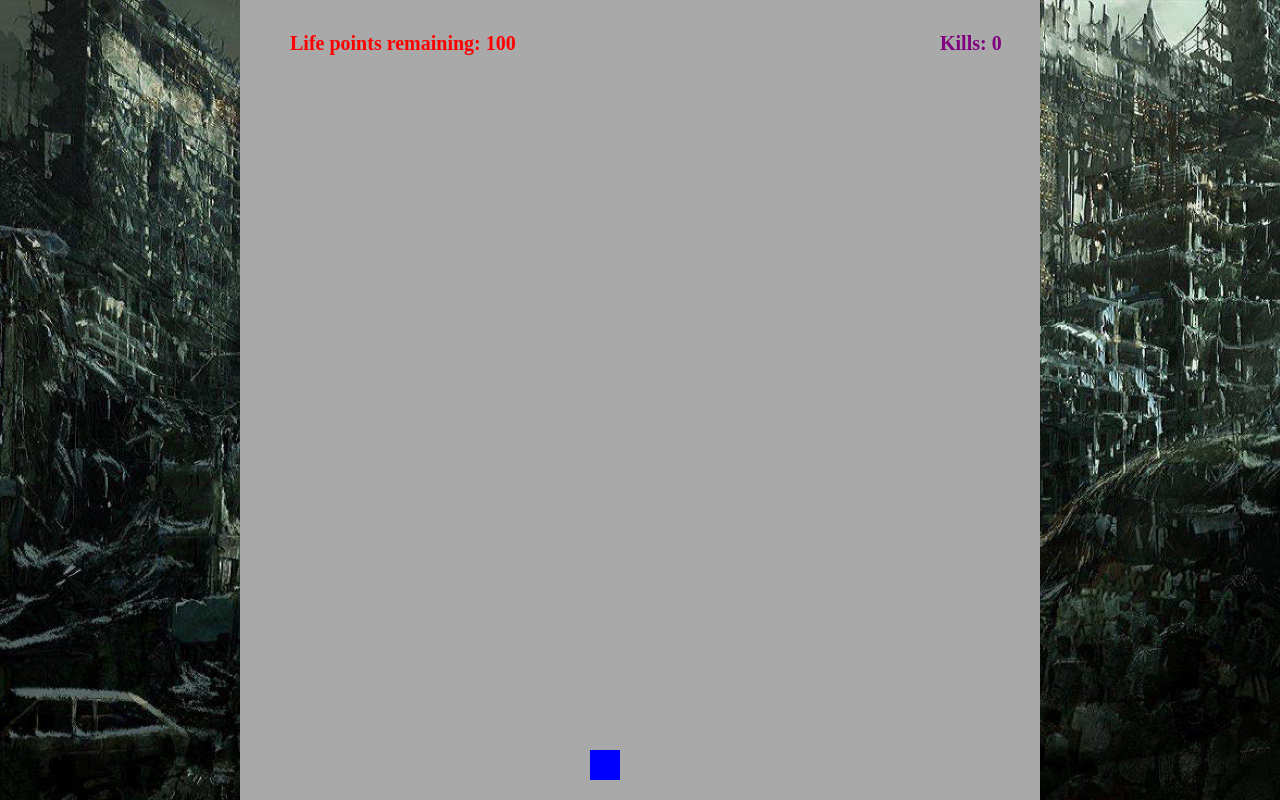
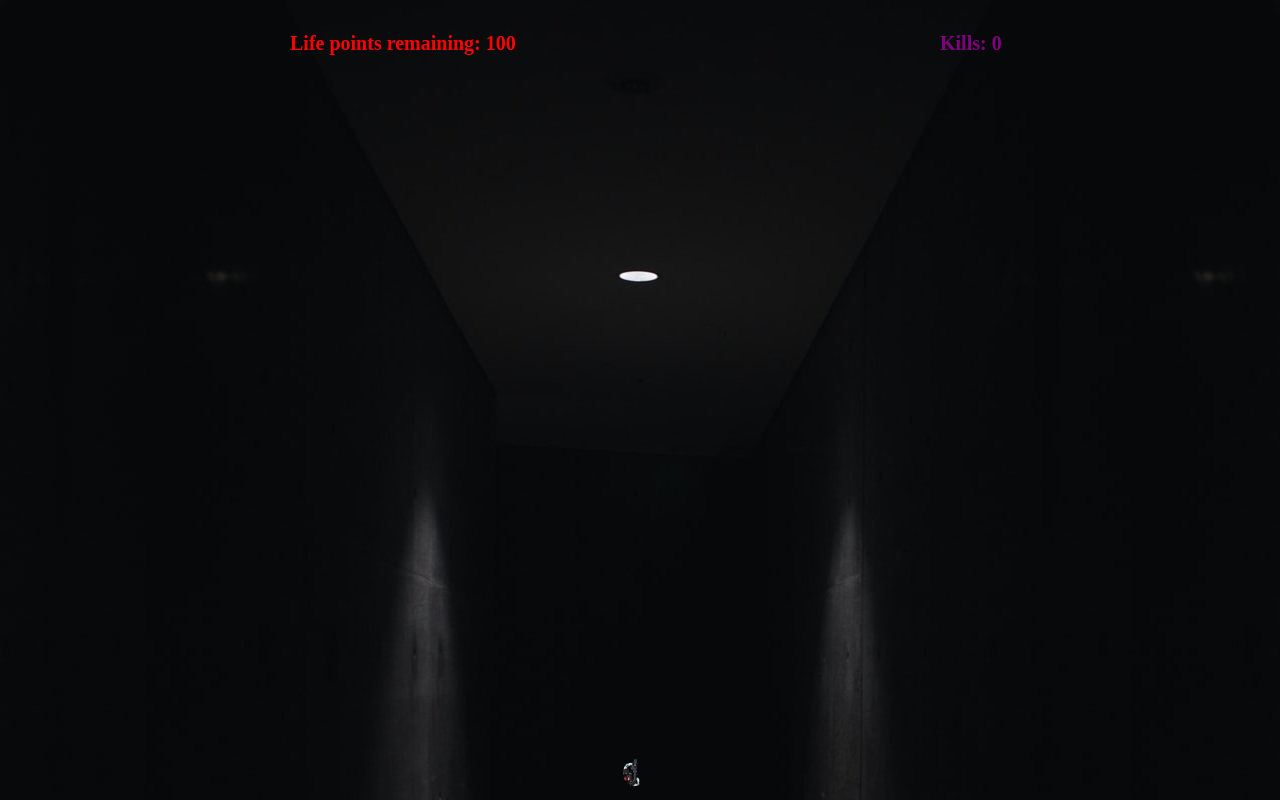
Before and after one commit to UmarBer/Module-1-game-project, a plain HTML site: page index.html in a window 1280 px wide. Both pictures are taken after a click on the button "Start Game". Drawn offline with Linux system fonts and the light colour scheme.

Commit message:
Player and enemies clamped, working on player animation

```diff
--- a/JS/game.js
+++ b/JS/game.js
@@ -18,10 +18,17 @@ class Game {
     this.zombies = [];
     this.bullets = [];
     this.keysPressed = [];
-
+    this.music();
     this.displayScreen('playing');
 
     this.loop();
+  }
+
+  music() {
+    const backgroundMusic = new Audio(
+      '/Music/Storm(loop) - dark - heavy - lurking.wav'
+    );
+    backgroundMusic.play();
   }
 
   displayScreen(name) {
@@ -59,11 +66,6 @@ class Game {
           this.bulletFire();
           break;
       }
-      if (this.player.x + this.player.width >= this.canvas.width - 1)
-        this.player.x -= 10;
-      else if (this.player.x <= 5) this.player.x += 10;
-      else if (this.player.y + this.player.height >= this.canvas.height)
-        this.player.y -= 10;
     });
   }
 
@@ -73,7 +75,7 @@ class Game {
   }
 
   createZombies() {
-    const zombieSpeed = Math.random();
+    const zombieSpeed = Math.random() + 0.3;
     let zombieY = Math.random() * 50;
     let zombieX = Math.random() * this.canvas.width - 50;
     const zombie = new Zombie(this, zombieX, zombieY, zombieSpeed);
@@ -85,13 +87,13 @@ class Game {
     console.log(this.zombies.length);
   }
   createZombies2() {
-    const zombieSpeed = Math.random() + 0.3;
+    const zombieSpeed = Math.random() + 2.7;
     let zombieY = Math.random() * 50;
     let zombieX = Math.random() * this.canvas.width - 50;
     const zombie = new Zombie(this, zombieX, zombieY, zombieSpeed);
     if (zombieX + 30 >= this.canvas.width - 1) zombieX -= 30;
     else if (zombieX <= 5) zombieX += 30;
-    if (this.zombies.length <= 9) {
+    if (this.zombies.length <= 19) {
       this.zombies.push(zombie);
     }
     console.log(this.zombies.length);
@@ -141,7 +143,7 @@ class Game {
       }
     }
     if (this.life <= 0) this.lose();
-    //if ((this.kills = 10)) this.level2;
+    if (this.kills >= 10) this.level2();
   }
 
   level2() {
--- a/JS/player.js
+++ b/JS/player.js
@@ -1,8 +1,17 @@
+const clamp = (n, min, max) => Math.min(Math.max(n, min), max);
+
+const playerImage = new Image();
+playerImage.src = '/Images/spritesheet-robotic.png';
+
 class Player extends GameElement {
   constructor(gameInstance) {
     super(gameInstance, 350, 750, 30, 30);
-
+    this.frame = 0;
+    this.gameFrame = 0;
+    this.staggerFrames = 10;
     this.friction = 0.15;
+    this.width = 50;
+    this.height = 50;
   }
 
   runLogic() {
@@ -39,12 +48,35 @@ class Player extends GameElement {
       accelerationX: newAccelerationX,
       accelerationY: newAccelerationY
     });
+    this.x = clamp(this.x, 0, this.game.canvas.width - 30);
+    this.y = clamp(this.y, 0, this.game.canvas.height - 30);
   }
 
   draw() {
     this.game.ctx.save();
-    this.game.ctx.fillStyle = 'blue';
-    this.game.ctx.fillRect(this.x, this.y, this.width, this.height);
+    //this.game.ctx.fillStyle = 'blue';
+    //this.game.ctx.fillRect(this.x, this.y, this.width, this.height);
+    this.game.ctx.drawImage(
+      playerImage,
+      this.frame * 180,
+      0,
+      320,
+      320,
+      this.x,
+      this.y,
+      this.width,
+      this.height
+    );
+
+    if (this.gameFrame % this.staggerFrames === 0) {
+      if (this.frame < 6) {
+        this.frame++;
+      } else {
+        this.frame = 0;
+      }
+    }
+
+    this.gameFrame++;
     this.game.ctx.restore();
   }
 }
--- a/JS/zombie.js
+++ b/JS/zombie.js
@@ -1,5 +1,6 @@
 const zombieImage = new Image();
 zombieImage.src = '/Images/Zombie/spritesheet.png';
+const clamp2 = (n, min, max) => Math.min(Math.max(n, min), max);
 
 class Zombie {
   constructor(gameInstance, x, y, speed) {
@@ -25,6 +26,7 @@ class Zombie {
 
   runLogic() {
     this.y += this.speed;
+    this.x = clamp2(this.x, 0, this.game.canvas.width - this.width);
   }
 
   draw() {
--- a/Styles/style.css
+++ b/Styles/style.css
@@ -1,9 +1,10 @@
 html,
 body {
   height: 100%;
-  background-image: url('/Images/apocalypse-background.jpg');
+  background-image: url('/Images/creepy-alley.jpeg');
   background-position: initial;
-  background-size: cover;
+  background-size: auto;
+  background-position-x: center;
 }
 
 background-image {
@@ -18,7 +19,7 @@ body {
   font-family: sans-serif;
 }
 .screen {
-  background-color: darkgrey;
+  background-color: transparent;
   width: 800px;
   height: 800px;
   display: flex;
```
Also changed, not shown: Images/alley.png (added), Images/creepy-alley.jpeg (added), Images/creepy-background.jpeg (added), Images/spritesheet-player.png (added), Images/spritesheet-robotic.png (added), level1.js (deleted), 5 other files.
